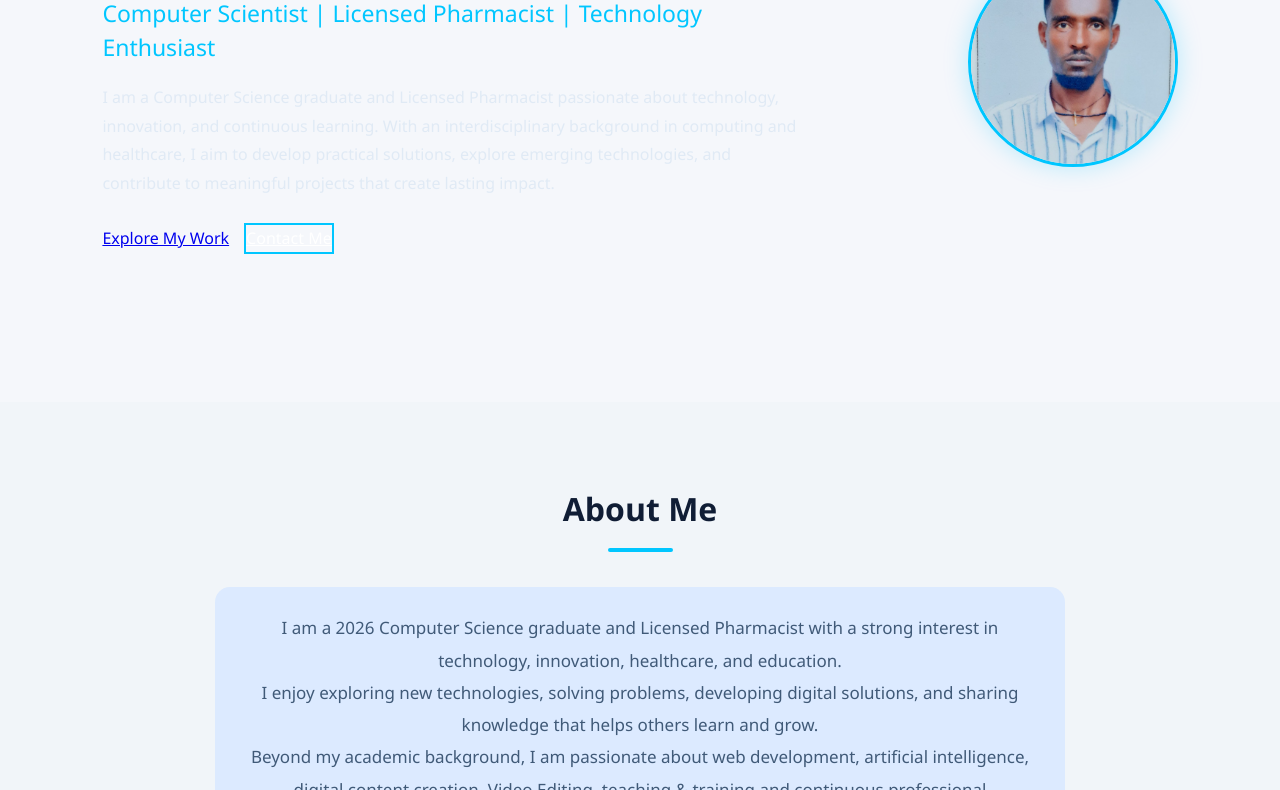
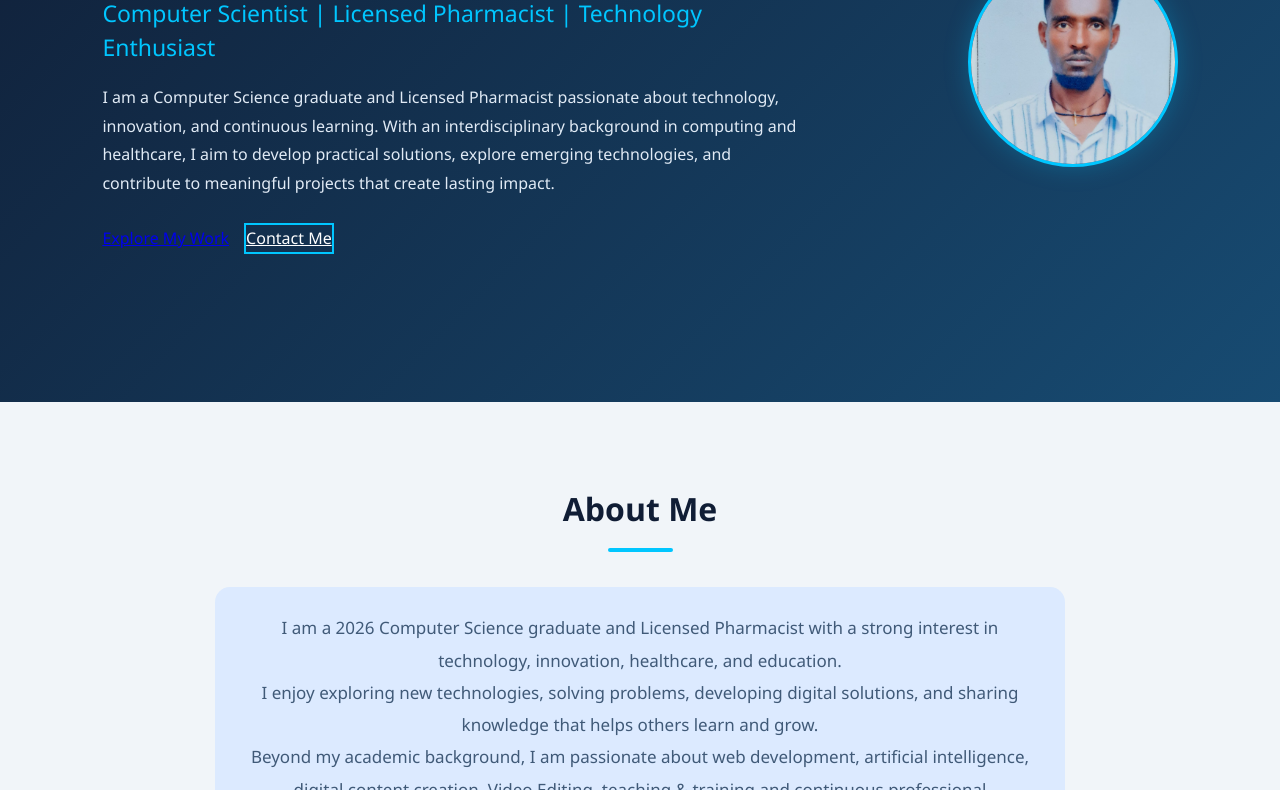
Before and after one commit to TebikachewChekol/My-Portfolio, a plain HTML site: page index.html in a window 1280 px wide. Shown: the part 360-1150 px from the top of the page. Drawn offline with nearby package versions, Linux system fonts and the light colour scheme.

Commit message:
Update style.css

```diff
--- a/CSS/style.css
+++ b/CSS/style.css
@@ -70,6 +70,8 @@ header {
 }
 
 /* =================================
+
+/* HERO SECTION */
 
 /* HERO SECTION */
 .hero {
@@ -80,7 +82,14 @@ header {
     align-items: center;
     gap: 40px;
     padding: 60px 8%;
-}
+    background: linear-gradient(
+        135deg,
+        #101d35,
+        #174b72
+    );
+    color: #ffffff;
+}
+
 
 /* HERO TEXT - LEFT SIDE */
 .hero-content {
```
